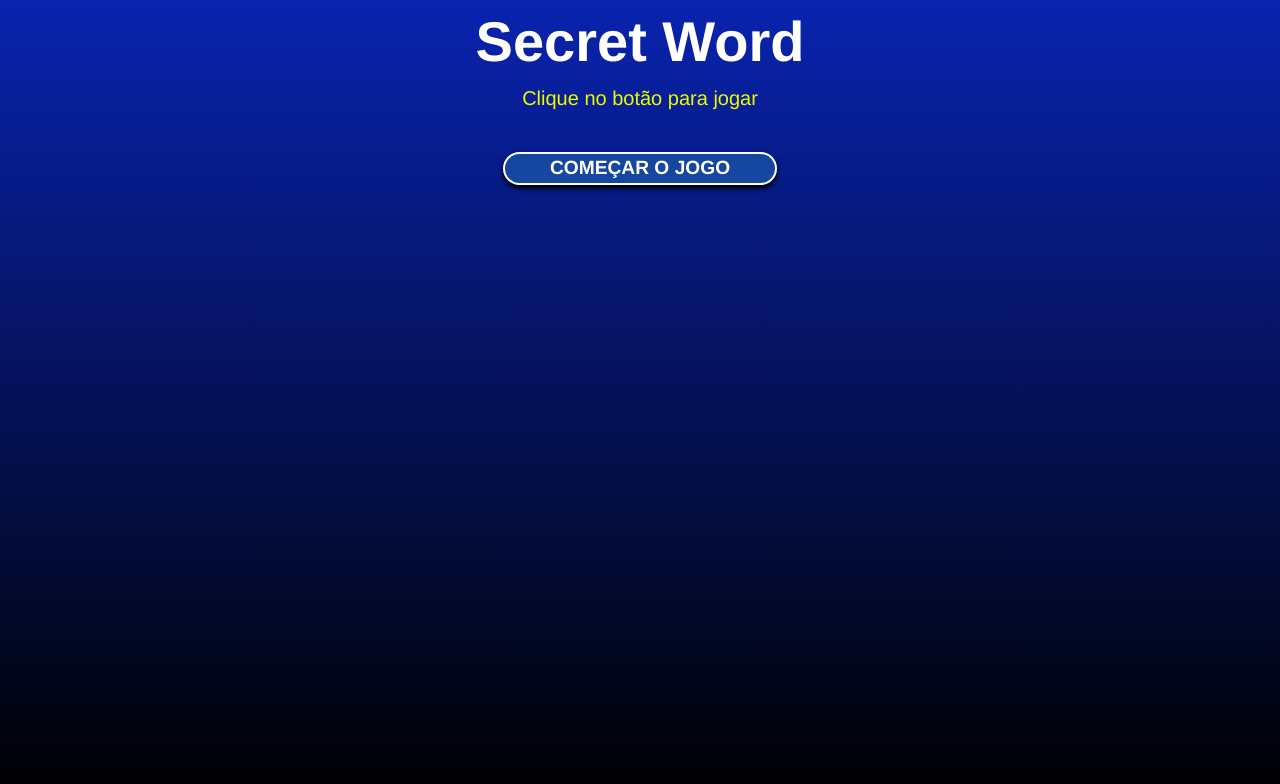
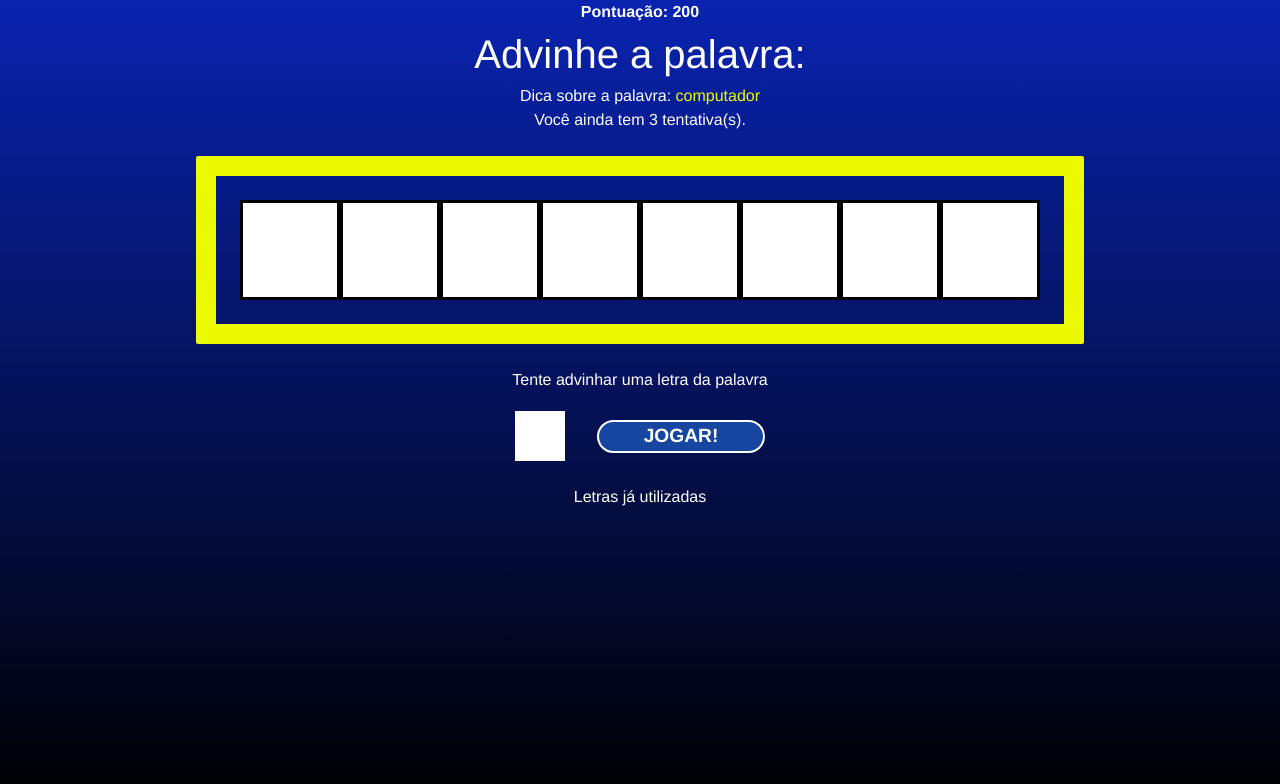
Before and after one commit to davcavalc/aulas-de-react-udemy, a React (Vite) app in the folder Secret_Word/: page / in a window 1280 px wide. Shown: the top 784 px of the page. Built offline with nearby package versions, Linux system fonts and the light colour scheme.

Commit message:
📓Aula: Término do projeto - 29/08/2022

```diff
--- a/Secret_Word/src/App.jsx
+++ b/Secret_Word/src/App.jsx
@@ -2,10 +2,9 @@ import "./index.css";
 // Componentes
 import StartScreen from "./Componentes/StartScreen";
 // React
-import { useState } from "react";
+import { useCallback, useEffect, useState } from "react";
 
 // Importação dos dados
-import { useEffect } from "react";
 import Game from "./Componentes/Game";
 import GameOver from "./Componentes/GameOver";
 import wordsList from "./data/words";
@@ -30,7 +29,7 @@ function App() {
 	const [guesses, setGuesses] = useState(guessesQty);
 	const [score, setScore] = useState(0);
 
-	const pickWordAndCategory = () => {
+	const pickWordAndCategory = useCallback(() => {
 		// Pick a random category
 		const categories = Object.keys(words);
 		const category = categories[Math.floor(Math.random() * Object.keys(categories).length)];
@@ -40,10 +39,13 @@ function App() {
 		console.log(word);
 
 		return { word, category };
-	};
+	}, [words]);
 
 	// Starts the game
-	const startGame = () => {
+	const startGame = useCallback(() => {
+		// clear all letters
+		clearLetterStates();
+
 		// Pick word and pick category
 		const { word, category } = pickWordAndCategory();
 
@@ -61,7 +63,7 @@ function App() {
 		setLetters(wordLetters);
 
 		setGameStage(stages[1].name);
-	};
+	}, [pickWordAndCategory]);
 
 	// Process the letter input
 	const verifyLetter = (letter) => {
@@ -83,7 +85,7 @@ function App() {
 		setGuessedLetters([]);
 		setWrongLetters([]);
 	};
-
+	// check if the guesses ended
 	useEffect(() => {
 		if (guesses <= 0) {
 			// reset all states
@@ -91,6 +93,20 @@ function App() {
 			setGameStage(stages[2].name);
 		}
 	}, [guesses]);
+
+	// Check win condition
+	useEffect(() => {
+		const uniqueLetters = [...new Set(letters)];
+
+		// win condition
+		if (guessedLetters.length === uniqueLetters.length) {
+			// add score
+			setScore((actualScore) => (actualScore += 100));
+
+			//restart the game with new word
+			startGame();
+		}
+	}, [guessedLetters, letters, startGame]);
 
 	// Restarts the game
 	const retry = () => {
```
